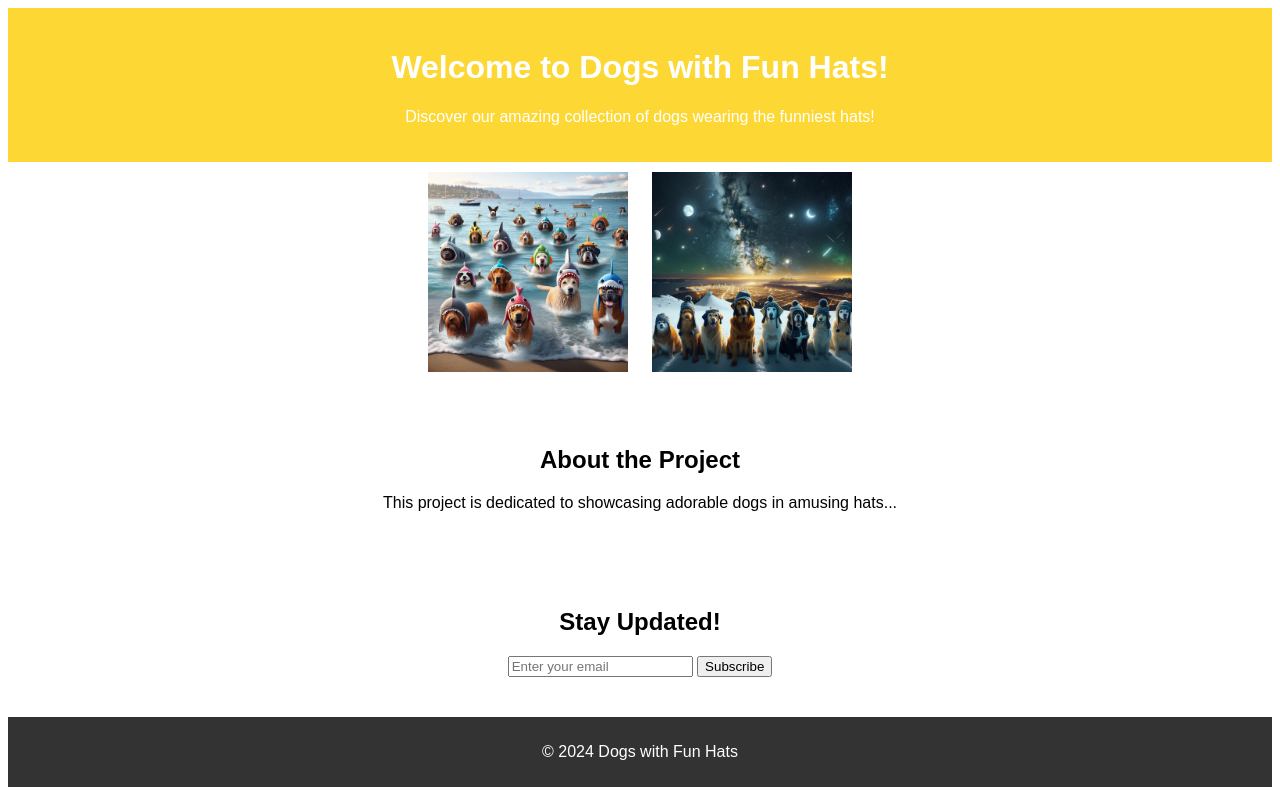
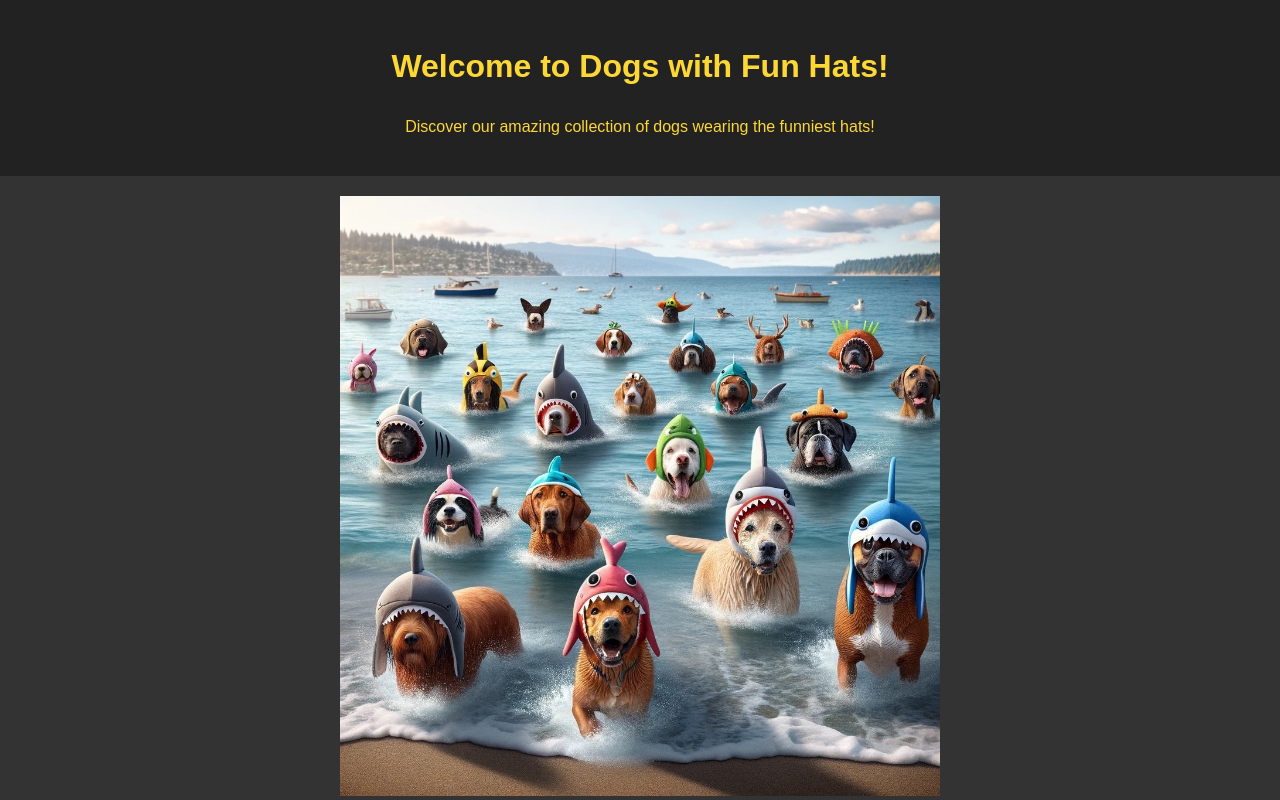
Before and after one commit to zachand0/zachand0.github.io, a plain HTML site: page index.html in a window 1280 px wide. Shown: the top 800 px of the page. Drawn offline with Linux system fonts and the light colour scheme.

Commit message:
Update styles.css

```diff
--- a/styles.css
+++ b/styles.css
@@ -1,26 +1,54 @@
 body {
     font-family: Arial, sans-serif;
+    background-color: #333; /* Dark background */
+    color: #eee; /* Light text */
+    line-height: 1.6;
+    margin: 0;
+    padding: 0;
+}
+
+.site-header {
+    background-color: #222; /* Darker shade for header */
+    color: #fdd835; /* Contrast color for header text */
+    padding: 20px 0;
     text-align: center;
 }
 
-header {
-    background-color: #fdd835;
+.image-gallery {
+    display: flex;
+    flex-direction: column; /* Stack images vertically */
+    align-items: center; /* Center images */
+    gap: 20px; /* Space between images */
+    padding: 20px 0;
+}
+
+.image-gallery img {
+    width: 80%; /* Larger images */
+    max-width: 600px; /* Maximum size */
+    height: auto; /* Maintain aspect ratio */
+}
+
+.about-section, .subscribe-section {
+    background-color: #444; /* Slightly lighter background for sections */
     padding: 20px;
+    margin: 20px 0;
     color: white;
 }
 
-#gallery img {
-    width: 200px;
-    margin: 10px;
+.subscribe-section form {
+    display: flex;
+    justify-content: center;
+    gap: 10px;
 }
 
-#about, #subscribe {
-    margin: 20px;
-    padding: 20px;
+.subscribe-section input, .subscribe-section button {
+    padding: 10px;
 }
 
-footer {
-    background-color: #333;
-    color: white;
-    padding: 10px;
+.site-footer {
+    background-color: #222;
+    color: #fdd835;
+    text-align: center;
+    padding: 10px 0;
+    margin-top: 20px;
 }
```
